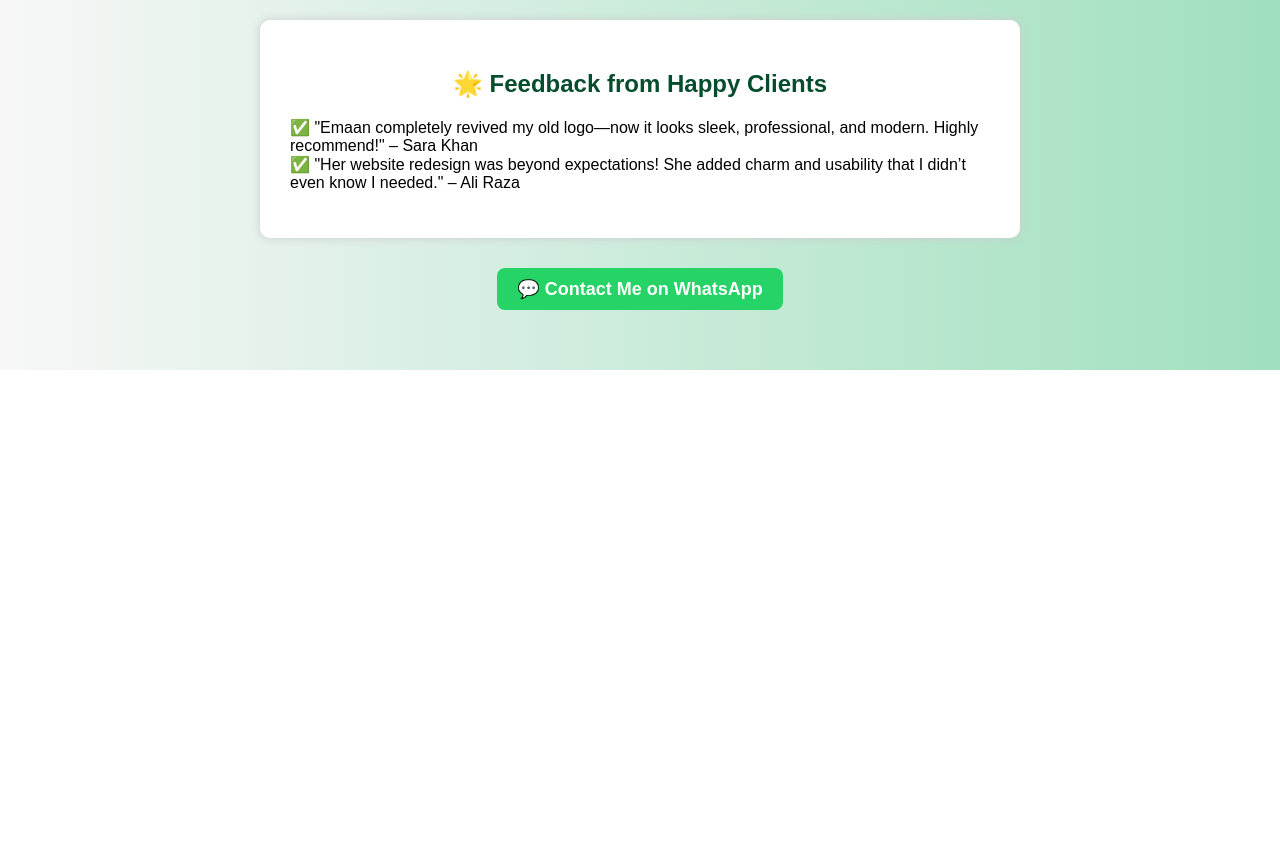
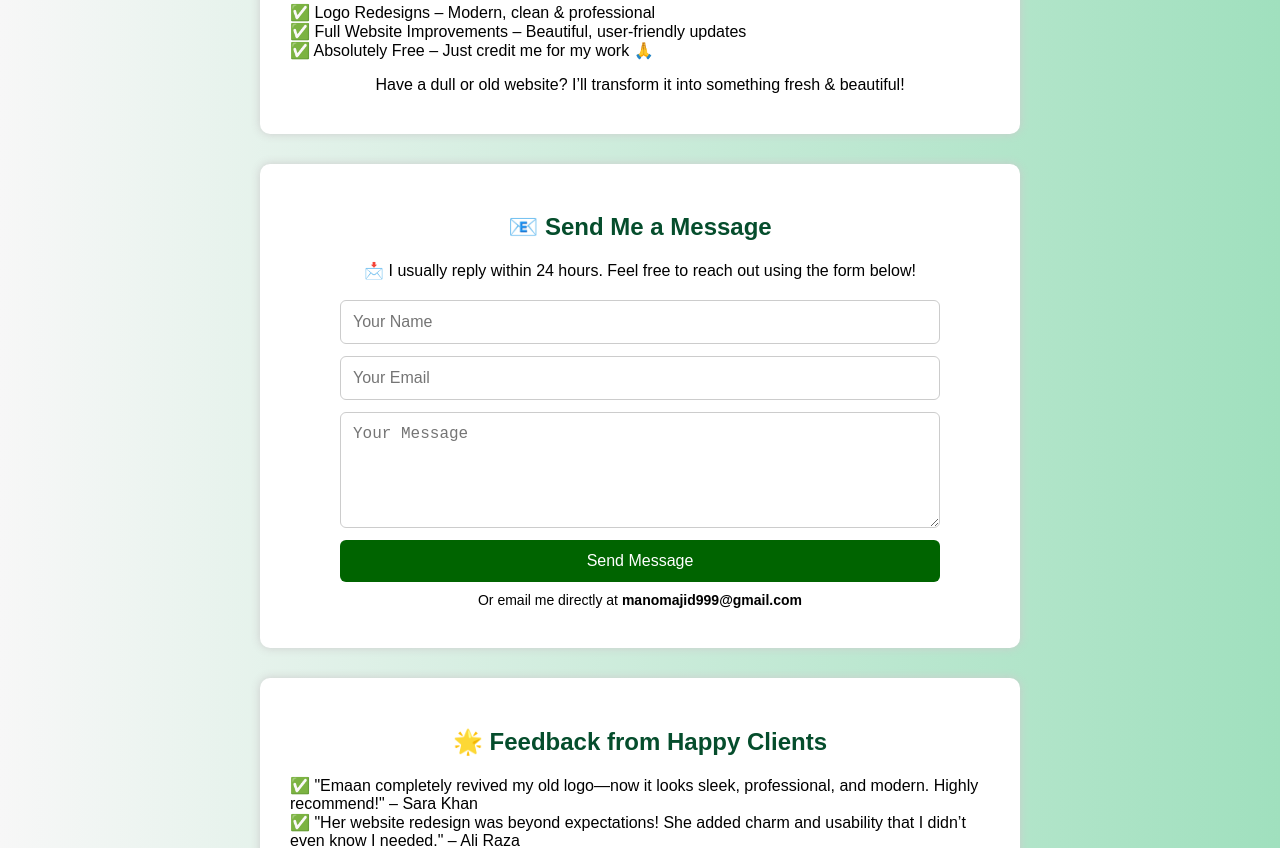
Before and after one commit to emaanmajid226/emaan-website, a plain HTML site: page index.html in a window 1280 px wide. Shown: the part 597-1445 px from the top of the page. Before the commit the page ends 967 px from the top, so only its background shows below. Drawn offline with Linux system fonts and the light colour scheme.

Commit message:
Update index.html

```diff
--- a/index.html
+++ b/index.html
@@ -111,6 +111,40 @@
       border-radius: 8px;
       box-shadow: 0 0 10px #aaa;
     }
+.contact-form {
+  display: flex;
+  flex-direction: column;
+  gap: 12px;
+  margin-top: 20px;
+  max-width: 600px;
+  margin-left: auto;
+  margin-right: auto;
+}
+
+.contact-form input,
+.contact-form textarea {
+  padding: 12px;
+  border: 1px solid #ccc;
+  border-radius: 6px;
+  font-size: 16px;
+  width: 100%;
+  box-sizing: border-box;
+}
+
+.contact-form button {
+  background-color: darkgreen;
+  color: white;
+  padding: 12px;
+  font-size: 16px;
+  border: none;
+  border-radius: 6px;
+  cursor: pointer;
+  transition: background-color 0.3s ease;
+}
+
+.contact-form button:hover {
+  background-color: #056f40;
+}
 
   </style>
 </head>
@@ -127,6 +161,13 @@
   <img src="eman_logo_transparent.png" alt="Emaan Logo" class="logo">
   <h1>Welcome to My Portfolio</h1>
   <p>I’m Emaan Majid, and I help people improve their logos and websites — absolutely free!</p>
+<h2>My Skills</h2>
+<ul>
+  <li>🎨 Logo Design (Adobe Illustrator, Canva) – ⭐⭐⭐⭐⭐</li>
+  <li>💻 HTML & CSS – ⭐⭐⭐⭐☆</li>
+  <li>📱 Responsive Design – ⭐⭐⭐⭐☆</li>
+  <li>🧠 Creativity & Branding – ⭐⭐⭐⭐⭐</li>
+</ul>
 
   <div class="offer-section">
     <h2>✨ What I Offer</h2>
@@ -137,6 +178,22 @@
     </ul>
     <p>Have a dull or old website? I’ll transform it into something fresh & beautiful!</p>
   </div>
+
+<div class="offer-section">
+  <h2>📧 Send Me a Message</h2>
+  <p>📩 I usually reply within 24 hours. Feel free to reach out using the form below!</p>
+
+  <form action="https://formsubmit.co/manomajid999@gmail.com" method="POST" class="contact-form">
+    <input type="text" name="name" placeholder="Your Name" required>
+    <input type="email" name="email" placeholder="Your Email" required>
+    <textarea name="message" placeholder="Your Message" rows="5" required></textarea>
+    <button type="submit">Send Message</button>
+  </form>
+
+  <p style="text-align:center; font-size:14px; margin-top:10px;">
+    Or email me directly at <strong>manomajid999@gmail.com</strong>
+  </p>
+</div>
 
 <!-- Feedback Section -->
 <div class="offer-section">
```
